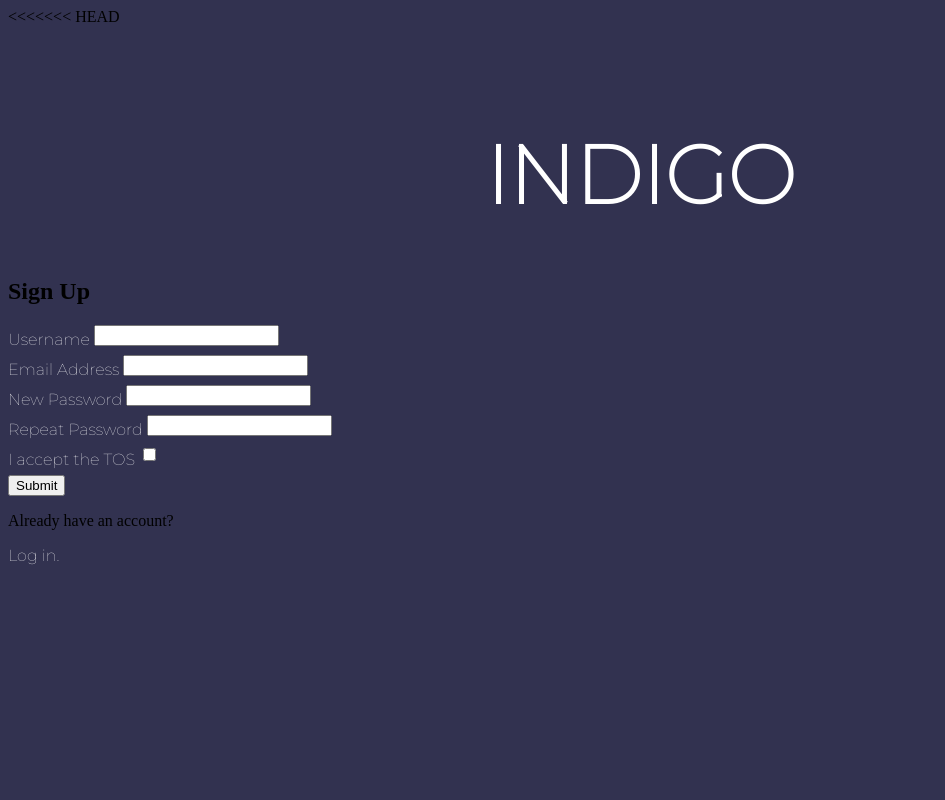
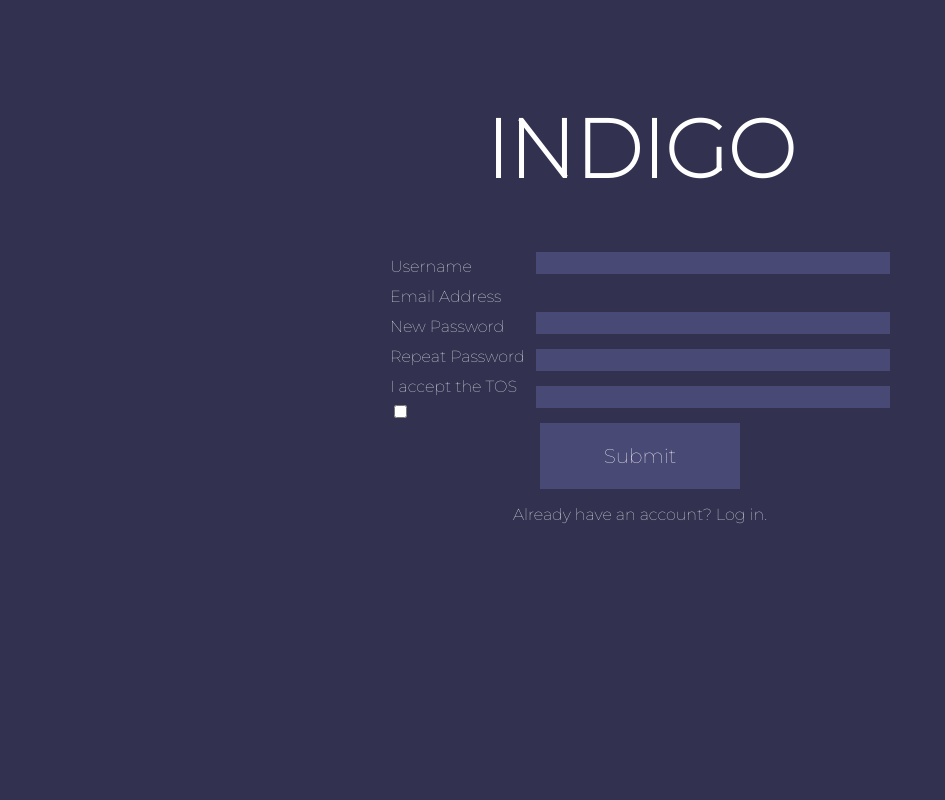
Before and after one commit to MSDS698/2020-product-analytics-group-project-indigo, a Flask app: page /register in a window 1280 px wide. Shown: the whole page, without its empty margins (0-945 px from the left). Run offline with Flask 2, Linux system fonts and the light colour scheme; some libraries are stand-ins or nearby versions.

Commit message:
registration style

```diff
--- a/static/style/style.css
+++ b/static/style/style.css
@@ -12,7 +12,7 @@ h1 {
   font-size: 81px;
 }
 
-h3 {
+h3, h2, p {
   font-family: 'Montserrat', sans-serif;
   color: white;
   text-align: center;
@@ -83,7 +83,6 @@ audio, source {
   flex-wrap: wrap;
 }
 
-<<<<<<< HEAD
 input[type=button], input[type=text], input[type=password] {
   background-color: rgb(73,73,118);
   border: none;
@@ -93,7 +92,7 @@ input[type=button], input[type=text], input[type=password] {
   height: 20px;
   display: inline;
   float: right;
-  margin-bottom: 20px;
+  margin-bottom: 15px;
   vertical-align: top;
   font-family: 'Montserrat', sans-serif;
 
@@ -107,6 +106,12 @@ dl {
   display: block;
   width: 500px;
   line-height: 30px;
+}
+
+.formArea {
+  margin: auto;
+  display: block;
+  width: 500px;
 }
 
 dt {
@@ -170,7 +175,25 @@ label {
   display: block;
   margin-top: 100px;
   margin-bottom: 100px;
-=======
+}
+
+#submit {
+  background-color: rgb(73,73,118);
+  border-width: 0px;
+  width: 200px;
+  height: 66px;
+  font-family: 'Montserrat', sans-serif;
+  padding: 5px;
+  font-size: 20px;
+  color: white;
+  margin: auto;
+  display: block;
+}
+
+#submit:hover {
+  background-color: rgb(93,177,149);
+}
+
 ::-webkit-scrollbar {
   -webkit-appearance: none;
   width: 7px;
@@ -181,5 +204,4 @@ label {
   border-radius: 4px;
   background-color: rgba(0, 0, 0, .5);
   box-shadow: 0 0 1px rgba(255, 255, 255, .5);
->>>>>>> bb9151bd9777a5b6328f0416fb5a2a709d8df311
 }
--- a/templates/register.html
+++ b/templates/register.html
@@ -1,4 +1,3 @@
-<<<<<<< HEAD
 <!DOCTYPE html>
 <html lang="en" dir="ltr">
   <head>
@@ -16,9 +15,8 @@
   <div class="container">
 
     <h1>INDIGO</h1>
-
+    <div class="formArea">
       <form method="POST"> <!-- post : handle submission -->
-        <h2>Sign Up </h2>
           {{ form.csrf_token }}
           {{ form.username.label}} {{form.username()}} <br/>
           {{ form.email.label}} {{form.email()}}<br/>
@@ -27,6 +25,8 @@
           {{ form.accept_tos.label}} {{form.accept_tos()}}<br/>
           {{ form.submit()}}
       </form>
+
+    </div>
 
     <!--
     {% from "_formhelpers.html" import render_field %}
@@ -48,7 +48,7 @@
 
     </div>
 
-    <p>Already have an account? </p> <a href="login">Log in.</a>
+    <p>Already have an account? <a href="login">Log in.</a> </p>
 
   </body>
 </html>
--- a/website/style/style.css
+++ b/website/style/style.css
@@ -12,7 +12,7 @@ h1 {
   font-size: 81px;
 }
 
-h3 {
+h2, h3, p {
   font-family: 'Montserrat', sans-serif;
   color: white;
   text-align: center;
```
Lines whose indentation alone changed are shown as unchanged.
